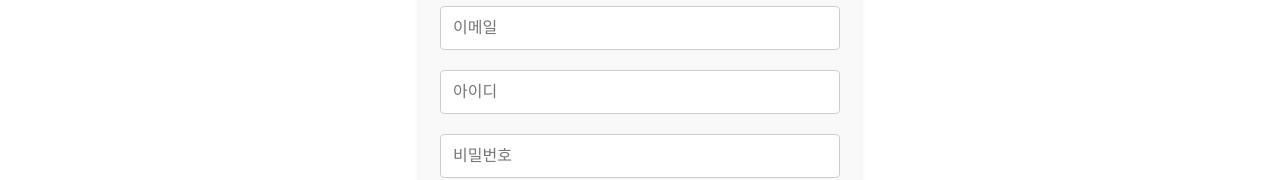
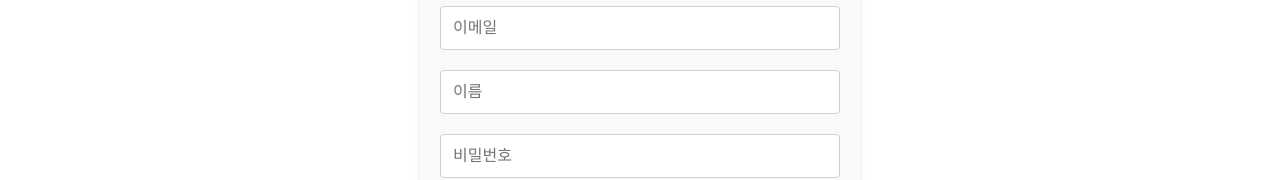
Before and after one commit to rustzh/HairManager, a React (Create React App) app: page /signup in a window 1280 px wide. Shown: the part 267-447 px from the top of the page. Built offline with nearby package versions, Linux system fonts and the light colour scheme.

Commit message:
회원가입, 로그인 기입 정보 변경

```diff
--- a/src/components/LoginForm.js
+++ b/src/components/LoginForm.js
@@ -3,22 +3,25 @@ import axios from 'axios';
 import './LoginForm.css';
 
 function LoginForm() {
-    const [username, setUsername] = useState('');
-    const [password, setPassword] = useState('');
-    const [error, setError] = useState('');
+    const [email, setEmail] = useState(''); // 이메일 입력 필드
+    const [password, setPassword] = useState(''); // 비밀번호 입력 필드
+    const [error, setError] = useState(''); // 에러 메시지 상태
+
     const handleSubmit = async (e) => {
         e.preventDefault();
-        setError('');
+        setError(''); // 에러 메시지 초기화
 
         try {
+            // 서버로 로그인 요청
             const response = await axios.post('http://localhost:5000/api/login', {
-                username,
+                email, // 이메일로 전송
                 password,
             });
-            alert(response.data.message);
+
+            alert(response.data.message); // 성공 메시지 출력
         } catch (error) {
             console.error(error);
-            setError("로그인에 실패했습니다.");
+            setError('로그인에 실패했습니다.'); // 실패 메시지 표시
         }
     };
 
@@ -27,11 +30,12 @@ function LoginForm() {
             <h2>로그인</h2>
             <form onSubmit={handleSubmit} className="login-form">
                 <input
-                    type="text"
-                    value={username}
-                    onChange={(e) => setUsername(e.target.value)}
-                    placeholder="아이디"
+                    type="email" // 이메일 입력 필드
+                    value={email}
+                    onChange={(e) => setEmail(e.target.value)}
+                    placeholder="이메일"
                     className="login-input"
+                    required
                 />
                 <input
                     type="password"
@@ -39,8 +43,9 @@ function LoginForm() {
                     onChange={(e) => setPassword(e.target.value)}
                     placeholder="비밀번호"
                     className="login-input"
+                    required
                 />
-                {error && <div className="error-message">{error}</div>} {/* 오류 메시지 출력 */}
+                {error && <div className="error-message">{error}</div>} {/* 에러 메시지 출력 */}
                 <button type="submit" className="login-button">로그인</button>
             </form>
         </div>
--- a/src/components/SignupForm.js
+++ b/src/components/SignupForm.js
@@ -4,7 +4,7 @@ import './SignupForm.css';
 
 function SignupForm() {
     const [email, setEmail] = useState('');
-    const [username, setUsername] = useState('');
+    const [name, setName] = useState(''); // 이름 입력 필드
     const [password, setPassword] = useState('');
     const [confirmPassword, setConfirmPassword] = useState('');
     const [error, setError] = useState('');
@@ -13,21 +13,24 @@ function SignupForm() {
         e.preventDefault();
         setError('');
 
+        // 비밀번호 확인
         if (password !== confirmPassword) {
             setError("비밀번호가 일치하지 않습니다.");
             return;
         }
 
         try {
+            // 서버로 회원가입 요청 보내기
             const response = await axios.post('http://localhost:5000/signup', {
                 email,
-                username,
+                name, // 이름을 전송
                 password,
             });
-            alert(response.data.message);
+
+            alert(response.data.message); // 성공 메시지 출력
         } catch (error) {
             console.error(error);
-            setError("회원가입에 실패했습니다.");
+            setError("회원가입에 실패했습니다."); // 실패 메시지 출력
         }
     };
 
@@ -36,18 +39,20 @@ function SignupForm() {
             <h2>회원가입</h2>
             <form onSubmit={handleSubmit} className="signup-form">
                 <input
-                    type="text"
+                    type="email"
                     value={email}
                     onChange={(e) => setEmail(e.target.value)}
                     placeholder="이메일"
                     className="signup-input"
+                    required
                 />
                 <input
                     type="text"
-                    value={username}
-                    onChange={(e) => setUsername(e.target.value)}
-                    placeholder="아이디"
+                    value={name}
+                    onChange={(e) => setName(e.target.value)}
+                    placeholder="이름"
                     className="signup-input"
+                    required
                 />
                 <input
                     type="password"
@@ -55,6 +60,7 @@ function SignupForm() {
                     onChange={(e) => setPassword(e.target.value)}
                     placeholder="비밀번호"
                     className="signup-input"
+                    required
                 />
                 <input
                     type="password"
@@ -62,6 +68,7 @@ function SignupForm() {
                     onChange={(e) => setConfirmPassword(e.target.value)}
                     placeholder="비밀번호 확인"
                     className="signup-input"
+                    required
                 />
                 {error && <div className="error-message">{error}</div>} {/* 오류 메시지 출력 */}
                 <button type="submit" className="signup-button">회원가입</button>
```
